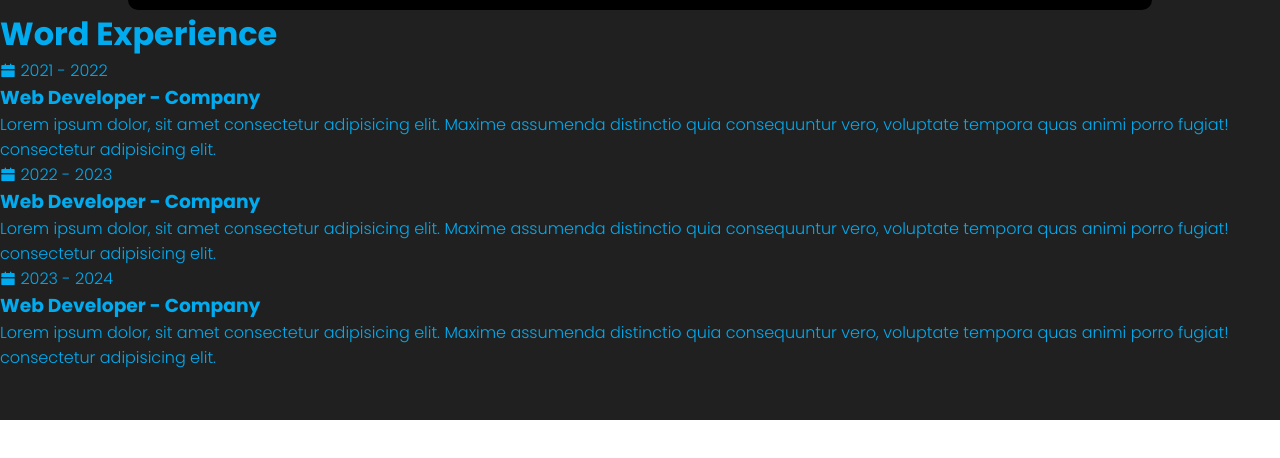
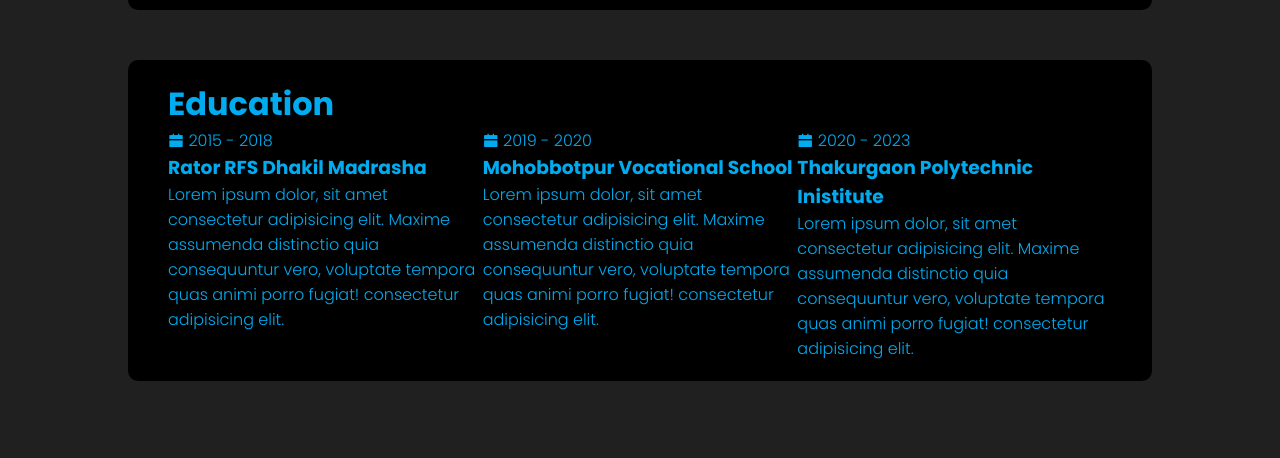
Before and after one commit to habibbd0/Personal-Protfolio, a plain HTML site: page index.html in a window 1280 px wide. Shown: the part 464-922 px from the top of the page. Before the commit the page ends 884 px from the top, so only its background shows below. Drawn offline with nearby package versions, Linux system fonts and the light colour scheme.

Commit message:
educatioin

```diff
--- a/css/style.css
+++ b/css/style.css
@@ -45,6 +45,7 @@ main {
 }
 .header-container .profile-page .protfolio-image {
 	text-align: center;
+	/* overflow: hidden; */
 }
 .header-container .profile-page .protfolio-image img {
 	width: 230px;
@@ -52,6 +53,11 @@ main {
 	border-radius: 50%;
 	border: .25rem solid var(--main-color);
 	margin: 10px 0;
+	transition: .5s all ease;
+	cursor: pointer;
+}
+.header-container .profile-page .protfolio-image:hover img{
+	transform: scale(1.1);
 }
 .header-container .profile-page .protfolio-image h1 {
 	font-size: 1.6rem;
@@ -129,3 +135,19 @@ main {
 	background: var(--main-color);
 	color: var(--white-color);
 }
+
+/*===================== education =================== */
+.education {
+	margin: 50px 0;
+}
+.education-container {
+	width: 80%;
+	margin: auto;
+	background-color: #000;
+	border-radius: 10px;
+	padding: 20px 40px;
+}
+.education-container .education-box {
+	display: flex;
+	grid-template-columns: repeat(300px, 1fr);
+}
--- a/index.html
+++ b/index.html
@@ -38,35 +38,32 @@
 				</div>
 			</div>
 		</div>
-		<!-- second page  -->
 
-
-
-			<div class="page-font">
-				<h1 class="title">Word Experience</h1>
-				<div class="workeduc-box">
-					<div class="workeduc-contant">
-						<span class="year"><i class="ri-calendar-fill"></i> 2021 - 2022 </span>
-						<h3>Web Developer - Company</h3>
+			<!--================= (education) ==================-->
+		<div class="education">
+			<div class="education-container">
+				<h1>Education</h1>
+				<div class="education-box">
+					<div class="education-contant">
+						<span class="year"><i class="ri-calendar-fill"></i> 2015 - 2018 </span>
+						<h3>Rator RFS Dhakil Madrasha</h3>
 						<p>Lorem ipsum dolor, sit amet consectetur adipisicing elit. Maxime assumenda distinctio quia consequuntur vero, voluptate tempora quas animi porro fugiat! consectetur adipisicing elit.</p>
 					</div>
 
-					<div class="workeduc-contant">
-						<span class="year"><i class="ri-calendar-fill"></i> 2022 - 2023 </span>
-						<h3>Web Developer - Company</h3>
+					<div class="education-contant">
+						<span class="year"><i class="ri-calendar-fill"></i> 2019 - 2020 </span>
+						<h3>Mohobbotpur Vocational School </h3>
 						<p>Lorem ipsum dolor, sit amet consectetur adipisicing elit. Maxime assumenda distinctio quia consequuntur vero, voluptate tempora quas animi porro fugiat! consectetur adipisicing elit.</p>
 					</div>
 
-					<div class="workeduc-contant">
-						<span class="year"><i class="ri-calendar-fill"></i> 2023 - 2024 </span>
-						<h3>Web Developer - Company</h3>
+					<div class="education-contant">
+						<span class="year"><i class="ri-calendar-fill"></i> 2020 - 2023 </span>
+						<h3>Thakurgaon Polytechnic Inistitute</h3>
 						<p>Lorem ipsum dolor, sit amet consectetur adipisicing elit. Maxime assumenda distinctio quia consequuntur vero, voluptate tempora quas animi porro fugiat! consectetur adipisicing elit. </p>
 					</div>
 				</div>
-
 			</div>
-
-			<!-- page-2 (education) -->
+		</div>
 
 
 	</main>
```
